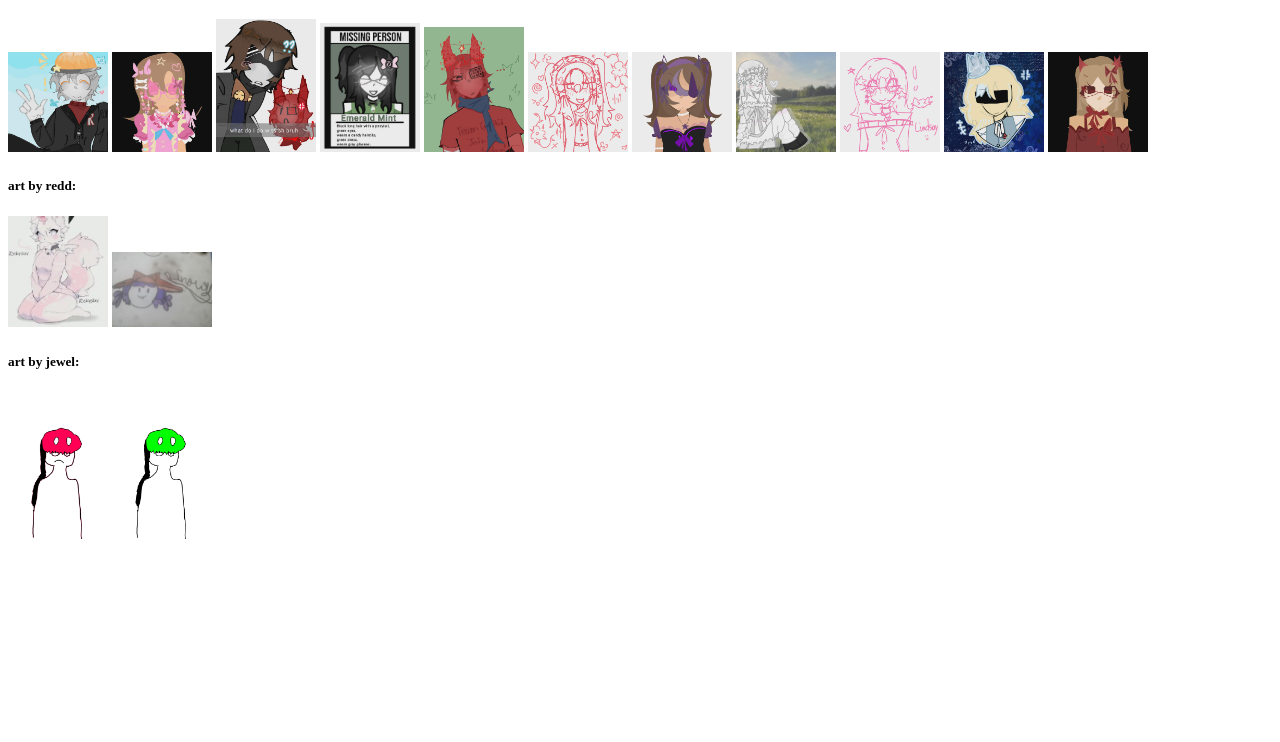
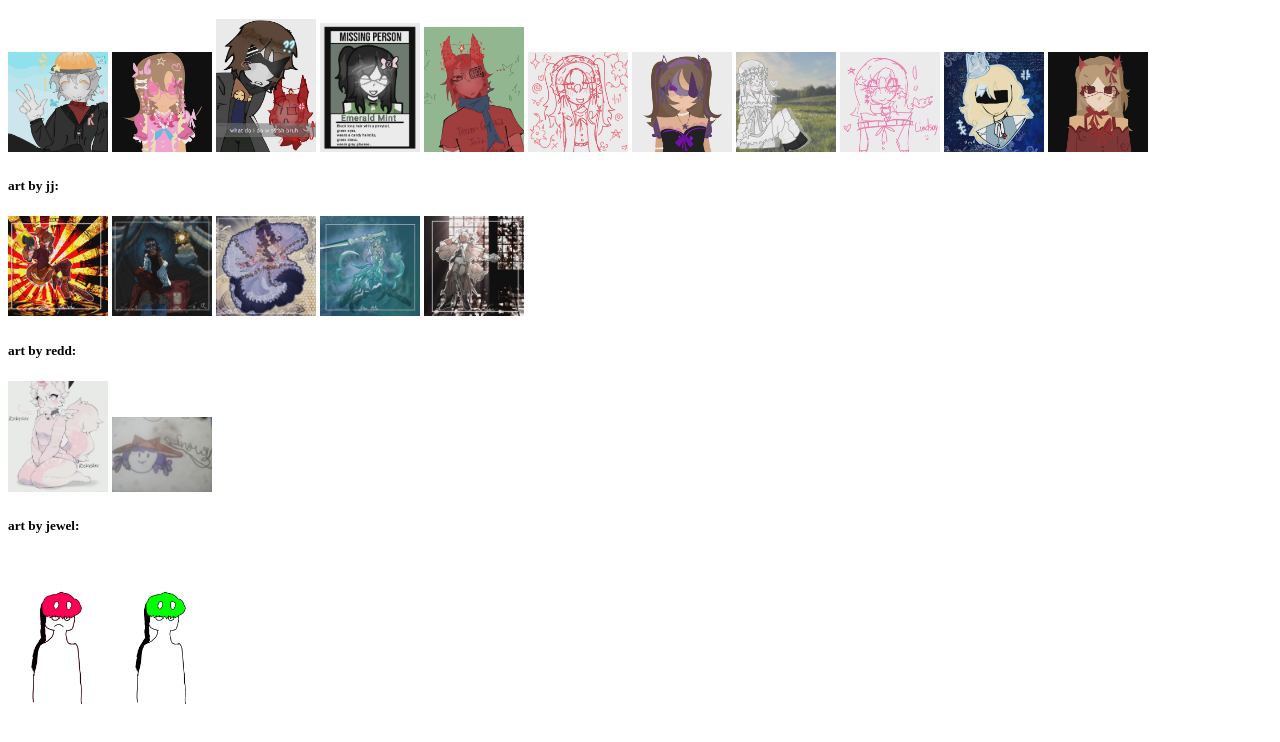
Before and after one commit to meelawer8/meelawer8.io.github, a plain HTML site: page art.html in a window 1280 px wide. Shown: the part 100-842 px from the top of the page. Before the commit the page ends 800 px from the top, so only its background shows below. Drawn offline with Linux system fonts and the light colour scheme.

Commit message:
added more art

```diff
--- a/art.html
+++ b/art.html
@@ -20,6 +20,12 @@
   <img src="alexandra_9.jpeg" width="100">
   <img src="alexandra_10.jpeg" width="100">
   <img src="alexandra_11.jpeg" width="100">
+  <h5>art by jj:</h5>
+  <img src="jj_1.jpeg" width="100">
+  <img src="jj_2.jpeg" width="100">
+  <img src="jj_3.jpeg" width="100">
+  <img src="jj_4.jpeg" width="100">
+  <img src="jj_5.jpeg" width="100">
   <h5>art by redd:</h5>
   <img src="redd_1.jpeg" width="100">
   <img src="redd_2.jpeg" width="100">
```
Also changed, not shown: jj_1.jpeg (added), jj_2.jpeg (added), jj_3.jpeg (added), jj_4.jpeg (added), jj_5.jpeg (added).
